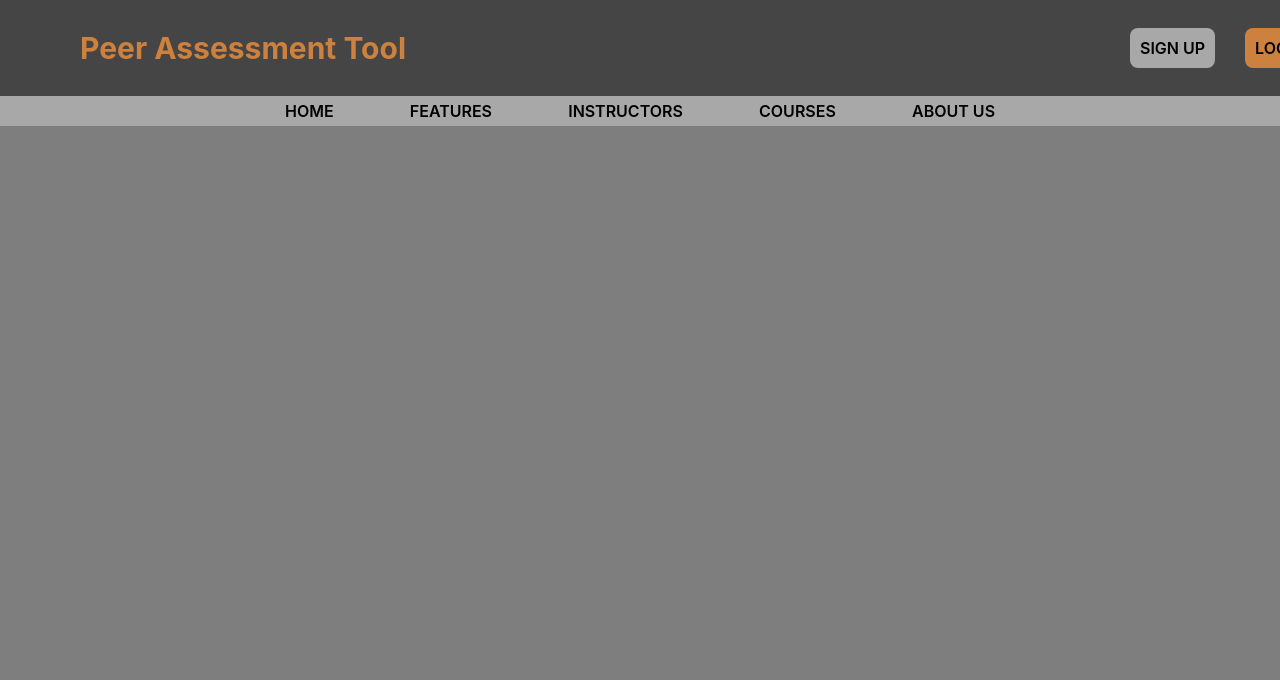
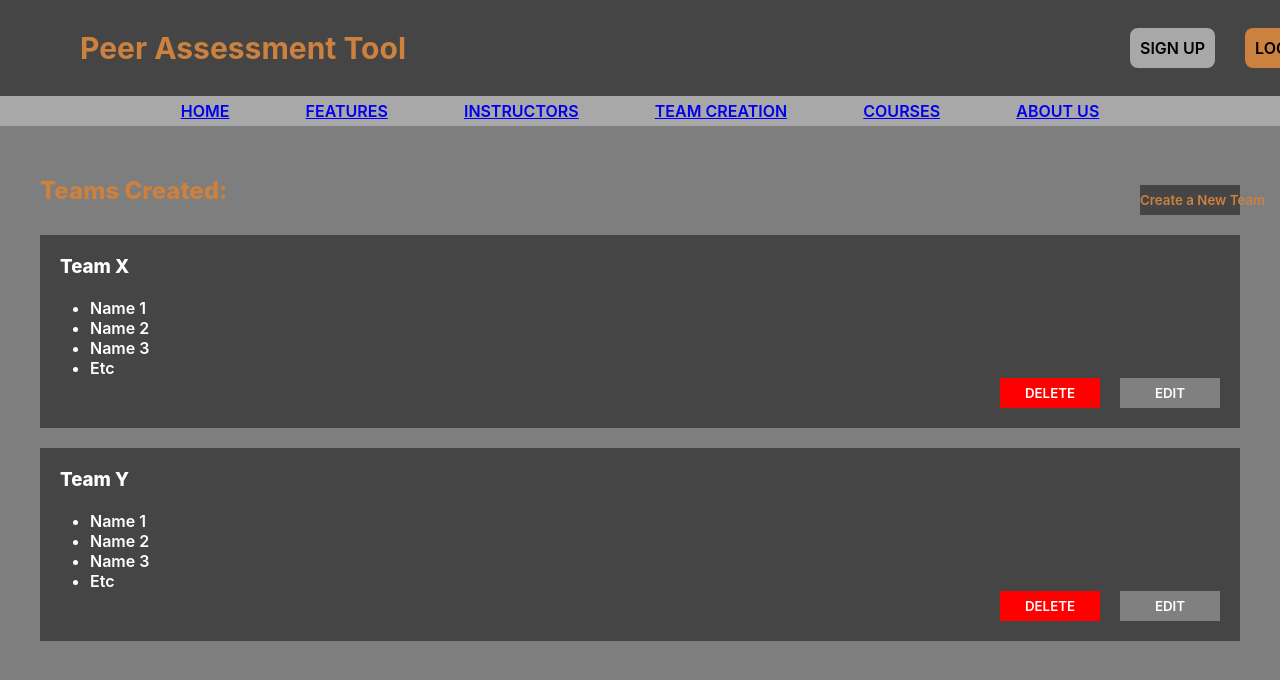
Before and after one commit to DaraDadgar/GroupX_SOEN341_Project_F24, a React (Vite) app in the folder FrontEnd/: page /Instructor in a window 1280 px wide. Shown: the top 680 px of the page. Built offline with nearby package versions, Linux system fonts and the light colour scheme.

Commit message:
Instructor Team Modification or Removal Finished

```diff
--- a/FrontEnd/src/App.jsx
+++ b/FrontEnd/src/App.jsx
@@ -16,6 +16,7 @@ import { BrowserRouter as Router, Route, Routes } from "react-router-dom";
 import MainSignup from "./routes/MainSignup.jsx";
 import Header from "./components/Header.jsx";
 import NavBar from "./components/NavBar.jsx";
+import Instructor from "./routes/Instructor.jsx";
 
 function App() {
   const [TeamCreationStudentsList, setTeamCreationStudentsList] = useState([]);
@@ -50,7 +51,7 @@ function App() {
       <Routes>
         <Route path="/" element={<GeneralHomePage />} />
         <Route path="/login" element={<MainLogin />} />
-        <Route path="/About" Component={About} />
+        <Route path="/about" element={<About/>} />
         <Route
           path="/TeamCreation"
           element={<TeamCreation students={TeamCreationStudentsList} />}
@@ -58,6 +59,7 @@ function App() {
         <Route path="/Team" element={<Team />} />
         <Route path="/Signup" element={<MainSignup />} />
         <Route path="/Teacher" element={<MainTeacher />} />
+        <Route path="/Instructor" element={<Instructor />} />
       </Routes>
     </Router>
   );
--- a/FrontEnd/src/components/NavBar.jsx
+++ b/FrontEnd/src/components/NavBar.jsx
@@ -1,14 +1,16 @@
+import { Link } from "react-router-dom";
 import "../css/navbar.css";
 
 export default function NavBar() {
   return (
     <nav>
       <ul>
-        <li>HOME</li>
-        <li>FEATURES</li>
-        <li>INSTRUCTORS</li>
-        <li>COURSES</li>
-        <li>ABOUT US</li>
+        <Link to="/">HOME</Link>
+        <Link to="/">FEATURES</Link>
+        <Link to="/instructor">INSTRUCTORS</Link>
+        <Link to="/teamcreation">TEAM CREATION</Link>
+        <Link to="/">COURSES</Link>
+        <Link to="/about">ABOUT US</Link>
       </ul>
     </nav>
   );
--- /dev/null
+++ b/FrontEnd/src/css/Instructor.css
@@ -0,0 +1,139 @@
+.instructor form {
+  width: 1200px;
+  margin: 20px auto;
+}
+
+.header {
+  width: 1200px;
+  margin: 0 auto;
+}
+
+.instructor .top-display {
+  display: flex;
+  flex-direction: row;
+  align-items: center;
+
+  margin: 20px 20px;
+}
+
+.instructor h2 {
+  color: #cc813f;
+  font-weight: 800;
+  margin-right: 20px;
+}
+
+.instructor h3 {
+  color: #ffffff;
+  font-weight: 800;
+  margin: 20px;
+}
+
+.instructor .top-display .team-name {
+  display: flex;
+  flex-direction: row;
+  justify-content: center;
+}
+
+.instructor .top-display .team-name {
+  background-color: #464545;
+  height: 35px;
+  width: 800px;
+}
+
+.instructor .top-display .team-name input {
+  border: none;
+  border-bottom: solid #a8a8a8 1px;
+  background-color: #464545;
+
+  height: 32px;
+  width: 750px;
+
+  color: white;
+  font-size: 12pt;
+}
+
+.instructor ul {
+  background-color: #464545;
+  height: auto;
+  overflow: auto;
+  margin-bottom: 20px;
+  padding-bottom: 20px;
+}
+
+.instructor ul li {
+  margin: 0px 50px;
+  color: #ffffff;
+}
+/*
+.instructor li label {
+  color: #ffffff;
+  font-weight: 200;
+  font-size: 12pt;
+}
+
+.instructor li input {
+  margin-right: 15px;
+  margin-left: 10px;
+} */
+
+.instructor .buttons {
+  display: flex;
+  flex-direction: row;
+  justify-content: flex-end;
+
+  gap: 20px;
+}
+
+.buttons > * {
+  color: #cc813f;
+  background-color: #464545;
+
+  width: 100px;
+  height: 30px;
+
+  cursor: pointer;
+  border: none;
+}
+
+.instructor .buttons button:hover {
+  background-color: #cc813f;
+  color: #464545;
+}
+
+.instructor .buttons button:active {
+  opacity: 0.7;
+}
+
+/* detele and edit */
+.instructor .delEdit {
+    display: flex;
+    flex-direction: row;
+    justify-content: flex-end;
+
+    gap: 20px;
+  }
+
+  .delEdit > * {
+
+    width: 100px;
+    height: 30px;
+
+    cursor: pointer;
+    border: none;
+  }
+
+
+  .instructor .delEdit button:active {
+    opacity: 0.7;
+  }
+
+  .delete {
+    background-color: red;
+    color: #ffffff;
+  }
+
+  .edit {
+    background-color: gray;
+    color: #ffffff;
+    margin-right:20px;
+  }
--- /dev/null
+++ b/FrontEnd/src/routes/Instructor.jsx
@@ -0,0 +1,38 @@
+import "../css/Instructor.css";
+function Instructor() {
+  return (
+    <>
+      <div class="instructor header">
+        <h2 style={{ marginTop: "50px" }}> Teams Created:</h2>
+        <div class="buttons">
+          <button style={{ marginTop: "-20px" }}> Create a New Team</button>
+        </div></div>
+        <div class="instructor header">
+        <ul style={{ marginTop: "20px" }}>
+          <h3>Team X</h3>
+          <li> Name 1</li>
+          <li> Name 2</li>
+          <li> Name 3</li>
+          <li> Etc</li>
+          <div class="delEdit">
+          <button class="delete">DELETE</button>
+          <button class="edit">EDIT</button>
+          </div>
+        </ul>
+        <ul style={{ marginTop: "20px" }}>
+          <h3>Team Y</h3>
+          <li> Name 1</li>
+          <li> Name 2</li>
+          <li> Name 3</li>
+          <li> Etc</li>
+          <div class="delEdit">
+          <button class="delete">DELETE</button>
+          <button class="edit">EDIT</button>
+          </div>
+        </ul>
+        </div>
+    </>
+  );
+}
+
+export default Instructor;
--- a/FrontEnd/src/routes/TeamCreation.jsx
+++ b/FrontEnd/src/routes/TeamCreation.jsx
@@ -51,14 +51,10 @@ export default function TeamCreation({students}) {
             </li>
           ))}
         </ul>
-        {/* <div class="buttons">
-          <button>Cancel</button>
-          <button type="submit">Confirm</button>
-        </div> */}
       </form>
     </main>
     <div class="buttons">
-    <button style={{marginLeft: "60px"}}>Cancel</button>
+    <button style={{marginLeft: "155px"}}>Cancel</button>
     <button type="submit" style={{marginLeft: "30px"}}>Confirm</button>
   </div></div>
   );
```
